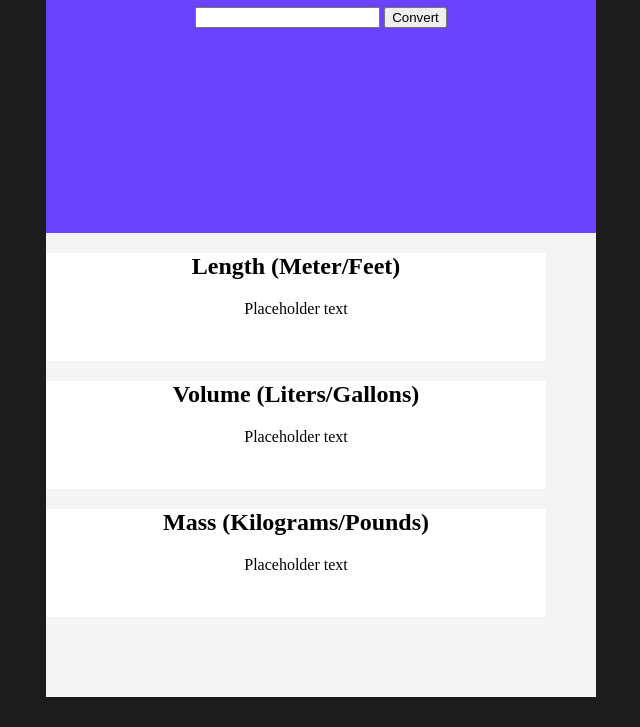
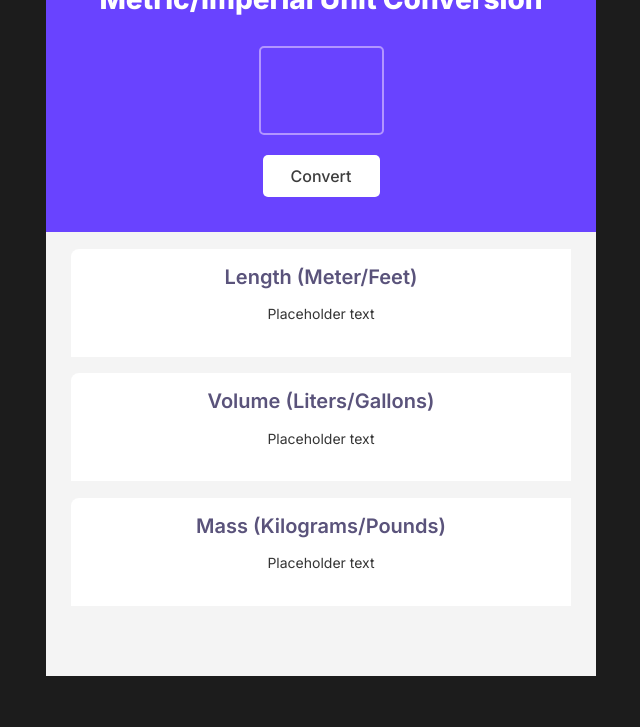
Before and after one commit to vroslmend/unit-converter, a plain HTML site: page index.html in a window 1280 px wide. Shown: the part 73-800 px from the top of the page, without its empty margins (319-959 px from the left). Drawn offline with Linux system fonts and the light colour scheme.

Commit message:
Add proper styling to the app

```diff
--- a/index.html
+++ b/index.html
@@ -5,13 +5,20 @@
     <meta name="viewport" content="width=device-width, initial-scale=1.0">
     <title>Unit Conversion App</title>
     <link rel="stylesheet" href="style.css">
+    <link rel="preconnect" href="https://fonts.googleapis.com">
+    <link rel="preconnect" href="https://fonts.gstatic.com" crossorigin>
+    <link href="https://fonts.googleapis.com/css2?family=Inter:wght@100..900&display=swap" rel="stylesheet">
 </head>
 <body>
     <div class="main-container">
         <div class="top-container">
-            <h1>Metric/Imperial Unit Conversion</h1>
-            <input type="text" id="input-form">
-            <button id="convert-btn">Convert</button>
+            <div class="heading-container">
+                <h1>Metric/Imperial Unit Conversion</h1>
+            </div>
+            <div class="input-button-container">
+                <input type="text" id="input-form">
+                <button id="convert-btn">Convert</button>
+            </div>
         </div>
         <div class="bottom-container">
             <div class="card-container">
--- a/style.css
+++ b/style.css
@@ -4,18 +4,70 @@ body {
     justify-content: center;
     text-align: center;
     background-color: #1C1C1C;
+    font-family: "Inter", sans-serif;
 }
 
 .main-container {
     background-color: #F4F4F4;
+    margin-top: 20px;
+    margin-bottom: 20px;
     width: 550px;
     height: 729px;
+    padding: 0px;
+    display: flex;
+    flex-direction: column;
 }
+
+input {
+    display: block;
+    margin-left: auto;
+    margin-right: auto;
+    margin-top: 30px;
+    width: 117px;
+    height: 83px;
+    background-color: #6943FF;
+    border: 2px solid #B295FF;
+    border-radius: 5px;
+    text-decoration: none;
+    text-align: center;
+    font-family: "Inter", sans-serif;
+    outline: none;
+    caret-color: #FFFFFF;
+    font-size: 3.625rem;
+    font-weight: 800;
+    color: #FFFFFF;
+}
+
+
+button {
+    display: block;
+    margin-left: auto;
+    margin-right: auto;
+    margin-top: 20px;
+    width: 117px;
+    height: 42px;
+    text-decoration: none;
+    background-color: #FFFFFF;
+    border: none;
+    border-radius: 5px;
+    font-family: "Inter", sans-serif;
+    font-size: 1rem;
+    font-weight: 500;
+    color: #3D3D3D;
+}
+
 
 .top-container {
     background-color: #6943FF;
     width: 550px;
     height: 285px;
+    color: #FFFFFF;
+}
+
+.top-container h1 {
+    margin-top: 35px;
+    font-size: 1.75rem;
+    font-weight: 800;
 }
 
 .bottom-container {
@@ -28,4 +80,22 @@ body {
     background-color: #FFFF;
     width: 500px;
     height: 108px;
+    border-top-left-radius: 8px;
+    margin-left: auto;
+    margin-right: auto;
 }
+
+.card-container h2 {
+    color: #5A537B;
+    padding-top: 16px;
+    font-size: 1.25rem;
+    font-weight: 600;
+}
+
+.card-container p {
+    color: #353535;
+    padding-top: 0px;
+    margin-top: 0px;
+    font-size: 0.875rem;
+    font-weight: 400;
+}
```
